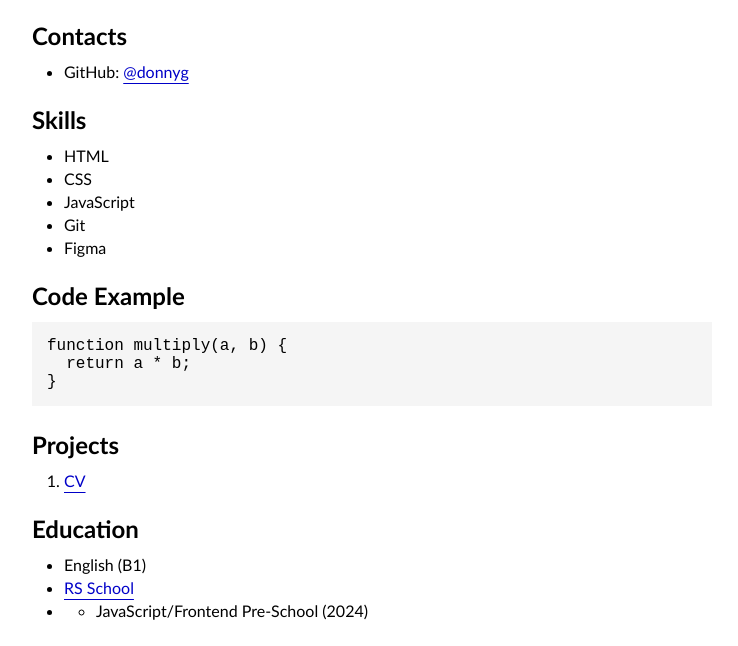
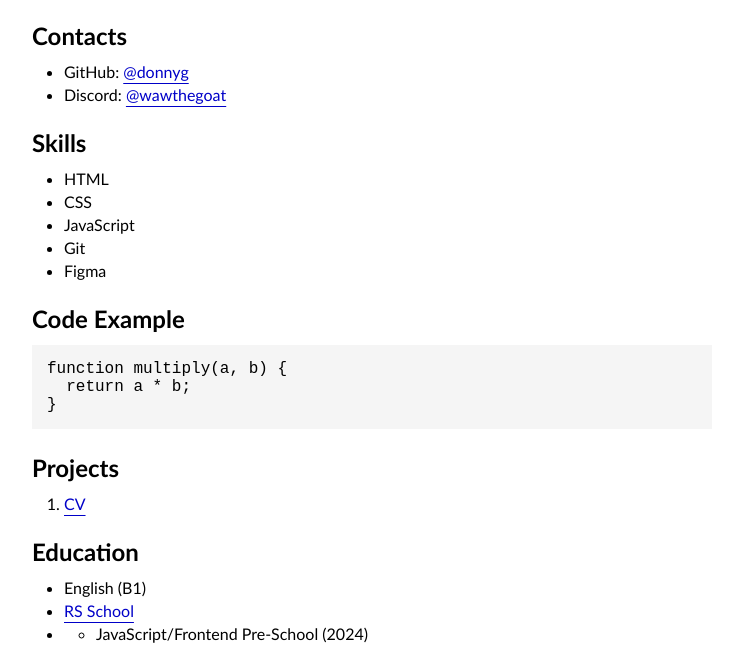
Before and after one commit to donnyg/rsschool-cv, a plain HTML site: page index.html in a window 1280 px wide. Shown: the part 369-1015 px from the top of the page, without its empty margins (268-1006 px from the left). Drawn offline with Linux system fonts and the light colour scheme.

Commit message:
feat: add Discord contact

```diff
--- a/index.html
+++ b/index.html
@@ -38,6 +38,9 @@
         <ul class="section__content list">
           <li class="list__item">
             GitHub: <a href="https://github.com/donnyg" target="_blank">@donnyg</a>
+          </li>
+          <li class="list__item">
+            Discord: <a href="https://discord.com/users/wawthegoat" target="_blank">@wawthegoat</a>
           </li>
         </ul>
       </section>
```
